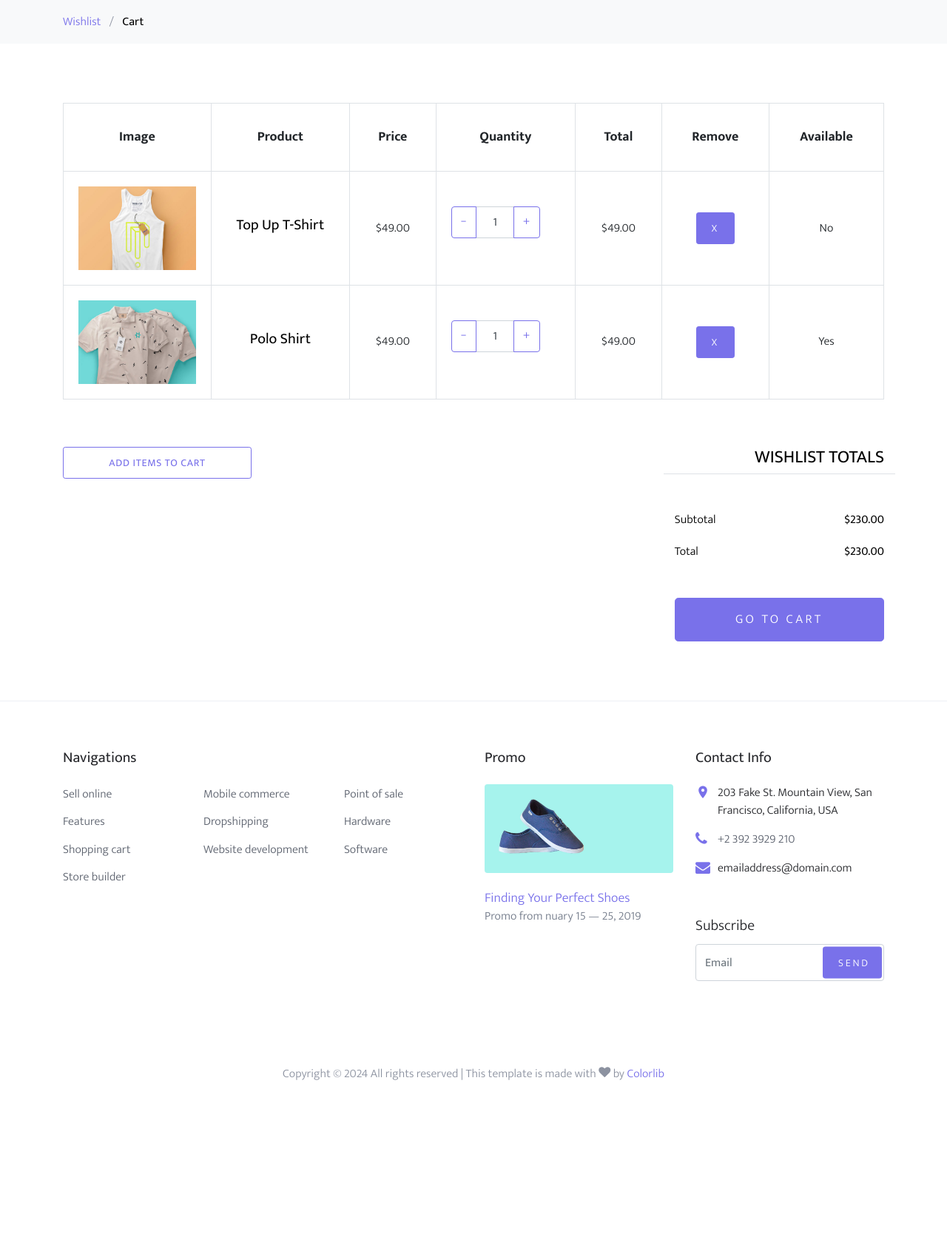
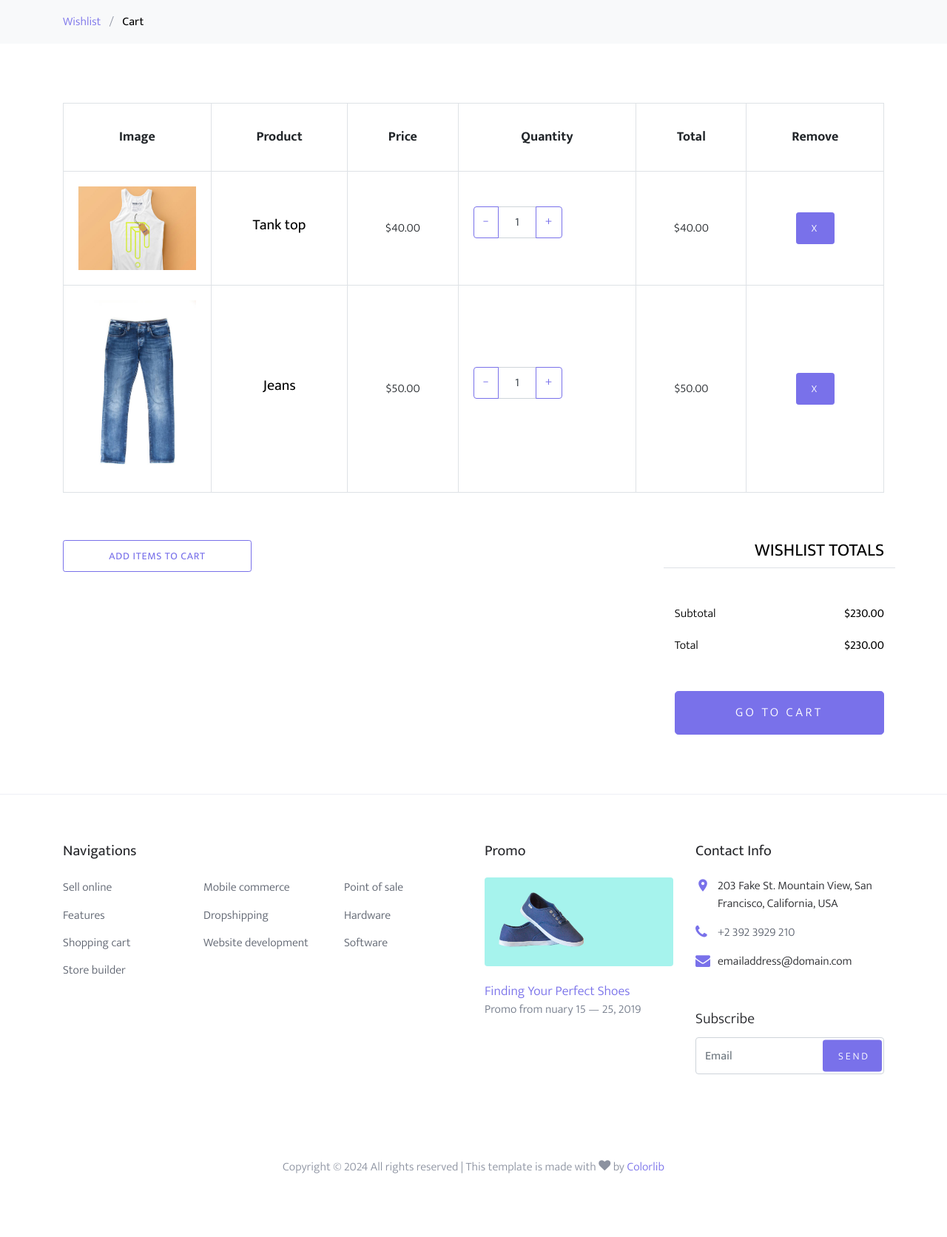
Before and after one commit to Mikku0/e-commerce_django_app, a Django app: page /wishlist/ in a window 1280 px wide; the page is wider, and only the part inside the window is pictured. Shown: the part 212-1884 px from the top of that part at 74% size. Before the commit the page ends 1672 px from the top of that part, so only its background shows below. Run offline with Django 5.2, Linux system fonts and the light colour scheme; a user stored in the database is signed in; data comes from the database, SQL or seed files in the repository; both versions use the stored data as it was after the commit; some libraries are stand-ins or nearby versions; some web fonts are replaced.

Commit message:
added wishlist prototype | put adding and removing items from cart and wishlist to one methods

```diff
--- a/base/templates/base/wishlist.html
+++ b/base/templates/base/wishlist.html
@@ -6,7 +6,8 @@
     <div class="bg-light py-3">
         <div class="container">
             <div class="row">
-        <div class="col-md-12 mb-0"><a href="{% url 'home' %}">Wishlist</a> <span class="mx-2 mb-0">/</span> <strong
+                <div class="col-md-12 mb-0"><a href="{% url 'home' %}">Wishlist</a> <span class="mx-2 mb-0">/</span>
+                    <strong
                             class="text-black">Cart</strong></div>
             </div>
         </div>
@@ -26,62 +27,45 @@
                                 <th class="product-quantity">Quantity</th>
                                 <th class="product-total">Total</th>
                                 <th class="product-remove">Remove</th>
-                  <th class="product-remove">Available</th>
                             </tr>
                             </thead>
                             <tbody>
+                            {% for wishlist_item in wishlist_items %}
                             <tr>
                                 <td class="product-thumbnail">
-                    <img src="{% static 'images/cloth_1.jpg' %}" alt="Image" class="img-fluid">
+                                    <img src="{{ wishlist_item.item.image.url }}" alt="Image" class="img-fluid">
                                 </td>
                                 <td class="product-name">
-                    <h2 class="h5 text-black">Top Up T-Shirt</h2>
+                                    <h2 class="h5 text-black">{{ wishlist_item.item.name }}</h2>
                                 </td>
-                  <td>$49.00</td>
+                                <td>${{wishlist_item.item.price}}</td>
                                 <td>
                                     <div class="input-group mb-3" style="max-width: 120px;">
                                         <div class="input-group-prepend">
-                        <button class="btn btn-outline-primary js-btn-minus" type="button">&minus;</button>
+                                            <button class="btn btn-outline-primary js-btn-minus" type="button">&minus;
+                                            </button>
                                         </div>
                                         <input type="text" class="form-control text-center" value="1" placeholder=""
-                        aria-label="Example text with button addon" aria-describedby="button-addon1">
+                                               aria-label="Example text with button addon"
+                                               aria-describedby="button-addon1">
                                         <div class="input-group-append">
-                        <button class="btn btn-outline-primary js-btn-plus" type="button">&plus;</button>
+                                            <button class="btn btn-outline-primary js-btn-plus" type="button">&plus;
+                                            </button>
                                         </div>
                                     </div>
+                                </td>
+                                <td>${{wishlist_item.item.price}}</td>
+                                <td>
+                                    <form method="post" action="{% url 'remove_item' wishlist_item.item.id %}">
+                                        {% csrf_token %}
+                                        <input type="hidden" name="action" value="remove_from_wishlist">
+                                        <button class="btn btn-primary btn-sm" type="submit">X</button>
+                                    </form>
 
                                 </td>
-                  <td>$49.00</td>
-                  <td><a href="#" class="btn btn-primary btn-sm">X</a></td>
-                  <td>No</td>
+                            </tr>
+                            {% endfor %}
 
-                </tr>
-
-                <tr>
-                  <td class="product-thumbnail">
-                    <img src="{% static 'images/cloth_2.jpg' %}" alt="Image" class="img-fluid">
-                  </td>
-                  <td class="product-name">
-                    <h2 class="h5 text-black">Polo Shirt</h2>
-                  </td>
-                  <td>$49.00</td>
-                  <td>
-                    <div class="input-group mb-3" style="max-width: 120px;">
-                      <div class="input-group-prepend">
-                        <button class="btn btn-outline-primary js-btn-minus" type="button">&minus;</button>
-                      </div>
-                      <input type="text" class="form-control text-center" value="1" placeholder=""
-                        aria-label="Example text with button addon" aria-describedby="button-addon1">
-                      <div class="input-group-append">
-                        <button class="btn btn-outline-primary js-btn-plus" type="button">&plus;</button>
-                      </div>
-                    </div>
-
-                  </td>
-                  <td>$49.00</td>
-                  <td><a href="#" class="btn btn-primary btn-sm">X</a></td>
-                  <td>Yes</td>
-                </tr>
                             </tbody>
                         </table>
                     </div>
@@ -124,7 +108,8 @@
                             <div class="row">
                                 <div class="col-md-12">
                                     <button class="btn btn-primary btn-lg py-3 btn-block"
-                    onclick="window.location='checkout.html'">Go to cart</button>
+                                            onclick="window.location='checkout.html'">Go to cart
+                                    </button>
                                 </div>
                             </div>
                         </div>
--- a/base/urls.py
+++ b/base/urls.py
@@ -18,7 +18,7 @@ urlpatterns = [
     path('add-coupon-in-cart/', views.add_coupon_in_cart, name='add-coupon-in-cart'),
     path('user-page/', views.user_page, name='user-page'),
     path('user-update-address/', views.user_address_update, name='user-update-address'),
-    path('cart/remove-item/<int:order_item_id>/', views.remove_item_from_cart, name='remove_item'),
     path('update-cart/', views.update_cart, name='update_cart'),
-    path('add-item-to-cart/<int:item_id>/', views.add_item_to_cart, name='add_item_to_cart'),
+    path('add-item/<int:item_id>/', views.add_item, name='add_item'),
+    path('remove-item/<int:item_id>/', views.remove_item, name='remove_item'),
 ]
--- a/base/views.py
+++ b/base/views.py
@@ -6,7 +6,7 @@ from .models import CustomUser, Order, Category, Item, Wishlist, WishlistItem, O
 from .forms import UserForm, UserAddressForm
 from django.contrib.auth import update_session_auth_hash
 from decimal import Decimal
-from .app_views.cart_views import cart, update_cart, add_item_to_cart, add_coupon_in_cart, remove_item_from_cart
+from .app_views.cart_views import *
 from .app_views.auth_views import login_page, logout_user, register_page
 
 
@@ -21,7 +21,15 @@ def about(request):
 
 
 def wishlist(request):
-    return render(request, 'base/wishlist.html')
+    user_wishlist = Wishlist.objects.filter(user=request.user).first()
+    if user_wishlist:
+        wishlist_items = user_wishlist.items.all()
+    else:
+        wishlist_items = []
+    context = {
+        'wishlist_items': wishlist_items
+    }
+    return render(request, 'base/wishlist.html', context)
 
 
 def contact(request):
```
Also changed, not shown: base/app_views/cart_views.py (+28 -10 lines), base/templates/base/cart.html (+8 -5 lines), base/templates/base/shop-single.html (+16 -6 lines), db.sqlite3. Lines whose indentation alone changed are shown as unchanged.
